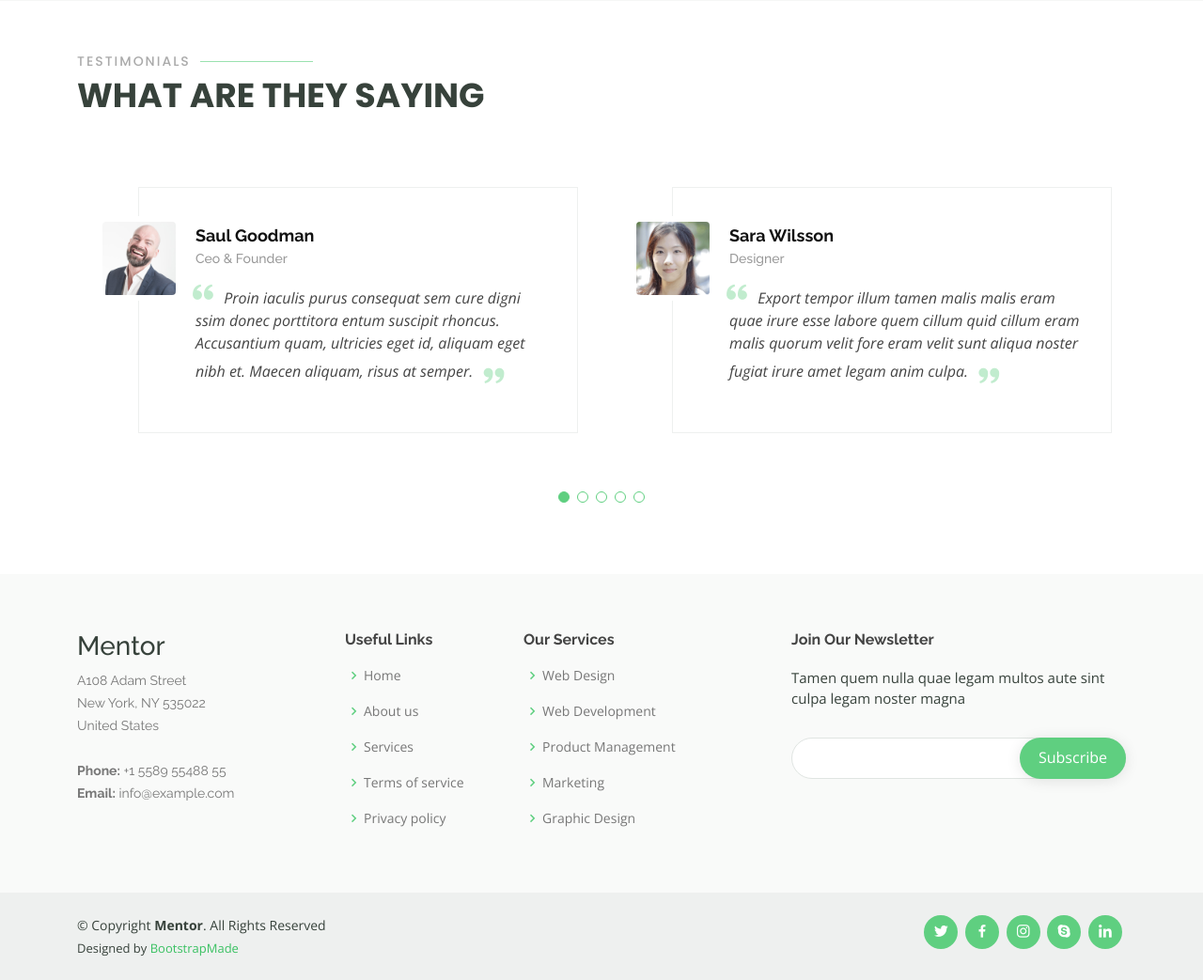
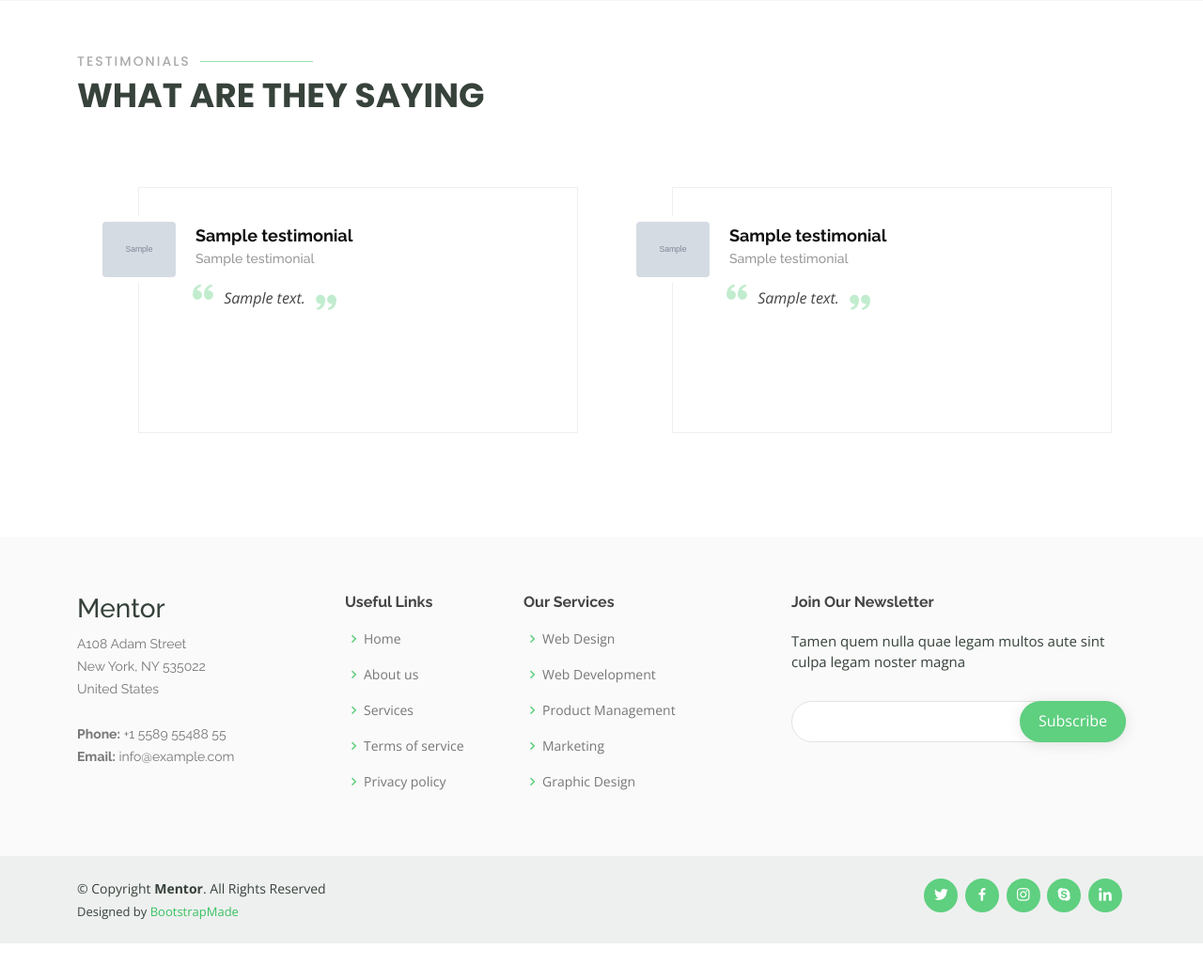
Before and after one commit to luciaderosa/MentorPIG, a Django app: page /about in a window 1280 px wide. Shown: the part 924-1967 px from the top of the page at 94% size. After the commit the page ends 1928 px from the top, so only its background shows below. Run offline with Django 4.2, Linux system fonts and the light colour scheme; tables that the repository leaves empty hold one stand-in row (values such as "Sample post"); grey boxes marked "Sample" are stand-in pictures; some libraries are stand-ins or nearby versions.

Commit message:
Se configuro environ, se agregaron modelos Trainer y Testimonial y se vincularon a la vista y template

```diff
--- a/mentor/templates/mentor/about.html
+++ b/mentor/templates/mentor/about.html
@@ -83,87 +83,28 @@
         <div class="testimonials-slider swiper" data-aos="fade-up" data-aos-delay="100">
           <div class="swiper-wrapper">
 
+            {% for testimonial in testimonials %}
             <div class="swiper-slide">
               <div class="testimonial-wrap">
                 <div class="testimonial-item">
-                  <img src="{% static 'mentor/img/testimonials/testimonials-1.jpg' %}" class="testimonial-img" alt="">
-                  <h3>Saul Goodman</h3>
-                  <h4>Ceo &amp; Founder</h4>
+                  <img src="{{ testimonial.image.url }}" class="testimonial-img" alt="">
+                  <h3>{{ testimonial.name }}</h3>
+                  <h4>{{ testimonial.title }}</h4>
                   <p>
                     <i class="bx bxs-quote-alt-left quote-icon-left"></i>
-                    Proin iaculis purus consequat sem cure digni ssim donec porttitora entum suscipit rhoncus. Accusantium quam, ultricies eget id, aliquam eget nibh et. Maecen aliquam, risus at semper.
+                    {{ testimonial.text }}
                     <i class="bx bxs-quote-alt-right quote-icon-right"></i>
                   </p>
                 </div>
               </div>
             </div><!-- End testimonial item -->
+            {% endfor %}
 
-            <div class="swiper-slide">
-              <div class="testimonial-wrap">
-                <div class="testimonial-item">
-                  <img src="{% static 'mentor/img/testimonials/testimonials-2.jpg' %}" class="testimonial-img" alt="">
-                  <h3>Sara Wilsson</h3>
-                  <h4>Designer</h4>
-                  <p>
-                    <i class="bx bxs-quote-alt-left quote-icon-left"></i>
-                    Export tempor illum tamen malis malis eram quae irure esse labore quem cillum quid cillum eram malis quorum velit fore eram velit sunt aliqua noster fugiat irure amet legam anim culpa.
-                    <i class="bx bxs-quote-alt-right quote-icon-right"></i>
-                  </p>
-                </div>
-              </div>
-            </div><!-- End testimonial item -->
-
-            <div class="swiper-slide">
-              <div class="testimonial-wrap">
-                <div class="testimonial-item">
-                  <img src="{% static 'mentor/img/testimonials/testimonials-3.jpg' %}" class="testimonial-img" alt="">
-                  <h3>Jena Karlis</h3>
-                  <h4>Store Owner</h4>
-                  <p>
-                    <i class="bx bxs-quote-alt-left quote-icon-left"></i>
-                    Enim nisi quem export duis labore cillum quae magna enim sint quorum nulla quem veniam duis minim tempor labore quem eram duis noster aute amet eram fore quis sint minim.
-                    <i class="bx bxs-quote-alt-right quote-icon-right"></i>
-                  </p>
-                </div>
-              </div>
-            </div><!-- End testimonial item -->
-
-            <div class="swiper-slide">
-              <div class="testimonial-wrap">
-                <div class="testimonial-item">
-                  <img src="{% static 'mentor/img/testimonials/testimonials-4.jpg' %}" class="testimonial-img" alt="">
-                  <h3>Matt Brandon</h3>
-                  <h4>Freelancer</h4>
-                  <p>
-                    <i class="bx bxs-quote-alt-left quote-icon-left"></i>
-                    Fugiat enim eram quae cillum dolore dolor amet nulla culpa multos export minim fugiat minim velit minim dolor enim duis veniam ipsum anim magna sunt elit fore quem dolore labore illum veniam.
-                    <i class="bx bxs-quote-alt-right quote-icon-right"></i>
-                  </p>
-                </div>
-              </div>
-            </div><!-- End testimonial item -->
-
-            <div class="swiper-slide">
-              <div class="testimonial-wrap">
-                <div class="testimonial-item">
-                  <img src="{% static 'mentor/img/testimonials/testimonials-5.jpg' %}" class="testimonial-img" alt="">
-                  <h3>John Larson</h3>
-                  <h4>Entrepreneur</h4>
-                  <p>
-                    <i class="bx bxs-quote-alt-left quote-icon-left"></i>
-                    Quis quorum aliqua sint quem legam fore sunt eram irure aliqua veniam tempor noster veniam enim culpa labore duis sunt culpa nulla illum cillum fugiat legam esse veniam culpa fore nisi cillum quid.
-                    <i class="bx bxs-quote-alt-right quote-icon-right"></i>
-                  </p>
-                </div>
-              </div>
-            </div><!-- End testimonial item -->
 
           </div>
           <div class="swiper-pagination"></div>
         </div>
-
       </div>
     </section><!-- End Testimonials Section -->
-
   </main><!-- End #main -->
 {% endblock %}
--- a/mentor/views.py
+++ b/mentor/views.py
@@ -1,5 +1,5 @@
 from django.shortcuts import render
-from mentordata.models import Event
+from mentordata.models import Event, Testimonial, Trainer
 
 
 # Create your views here.
@@ -14,7 +14,8 @@ def contact(request):
 
 
 def about(request):
-    return render(request, 'mentor/about.html')
+    testimonials = Testimonial.objects.all()
+    return render(request, 'mentor/about.html', {'testimonials': testimonials})
 
 
 def courses(request):
@@ -22,7 +23,8 @@ def courses(request):
 
 
 def trainers(request):
-    return render(request, 'mentor/trainers.html')
+    trainers = Trainer.objects.all()
+    return render(request, 'mentor/trainers.html', {'trainers': trainers})
 
 
 def events(request):
--- a/mentordata/admin.py
+++ b/mentordata/admin.py
@@ -1,6 +1,8 @@
 from django.contrib import admin
-from mentordata.models import Event
+from mentordata.models import Event, Trainer, Testimonial
 
 # Register your models here.
 
 admin.site.register(Event)
+admin.site.register(Trainer)
+admin.site.register(Testimonial)
--- a/mentordata/models.py
+++ b/mentordata/models.py
@@ -5,17 +5,21 @@ from django.db import models
 
 class Event(models.Model):
     # Campos y atributos
-    # max_length= 20 — Establece que la longitud máxima del valor de este campo es 20 caracteres.
-    # help_text="texto..." — proporciona una etiqueta de texto para mostrar que ayuda.
+    # max_length= 20 — Establece que la longitud máxima del valor
+    # de este campo es 20 caracteres.
+    # help_text="texto..." — proporciona una etiqueta de texto
+    # para mostrar que ayuda.
 
     title = models.CharField(max_length=100, help_text="Título del evento")
-    text = models.CharField(max_length=255, help_text="Resumen del evento")
+    # Cadena para representar el objeto MyModelName
+    # (en el sitio de Admin, etc.)
+    text = models.TextField(help_text="Resumen del evento")
     date = models.DateTimeField(help_text="Fecha y hora del evento")
     image = models.ImageField(upload_to="projects")
     created = models.DateTimeField(auto_now_add=True)
     updated = models.DateTimeField(auto_now=True)
+
     # Metadata
-
     class Meta:
         # para que el evento más nuevo quedo primero
         ordering = ["-date"]
@@ -23,5 +27,43 @@ class Event(models.Model):
     # Métodos
 
     def __str__(self):
-        # Cadena para representar el objeto MyModelName (en el sitio de Admin, etc.)
+        # Cadena para representar el objeto MyModelName
+        # (en el sitio de Admin, etc.)
         return self.title
+
+
+class Trainer(models.Model):
+
+    first_name = models.CharField(max_length=100, help_text="Nombre")
+    last_name = models.CharField(max_length=100, help_text="Apellido")
+    title = models.CharField(max_length=100, help_text="Título")
+    brief = models.TextField(help_text="Resumen curricular")
+    photo = models.ImageField(upload_to="projects", help_text="Foto")
+    created = models.DateTimeField(auto_now_add=True)
+    updated = models.DateTimeField(auto_now=True)
+
+    class Meta ():
+        ordering = ['last_name', 'first_name']
+
+    def __str__(self):
+        # Cadena para representar el objeto MyModelName
+        # (en el sitio de Admin, etc.)
+        return self.last_name + ", " + self.first_name
+
+
+class Testimonial(models.Model):
+
+    name = models.CharField(max_length=100, help_text="Nombre")
+    title = models.CharField(max_length=100, help_text="Título")
+    text = models.TextField(help_text="Texto del testimonio")
+    image = models.ImageField(upload_to="projects")
+    created = models.DateTimeField(auto_now_add=True)
+    updated = models.DateTimeField(auto_now=True)
+
+    class Meta:
+        # el orden de ingreso? la fecha de creación?
+        # del más viejo al más nuevo?
+        ordering = ["created"]
+
+    def __str__(self):
+        return self.name
```
Also changed, not shown: MentorPIG/settings.py (+8 -4 lines), mentor/templates/mentor/trainers.html (+6 -43 lines), mentordata/migrations/0002_testimonial_trainer_alter_event_text.py (added), 1 other file.
